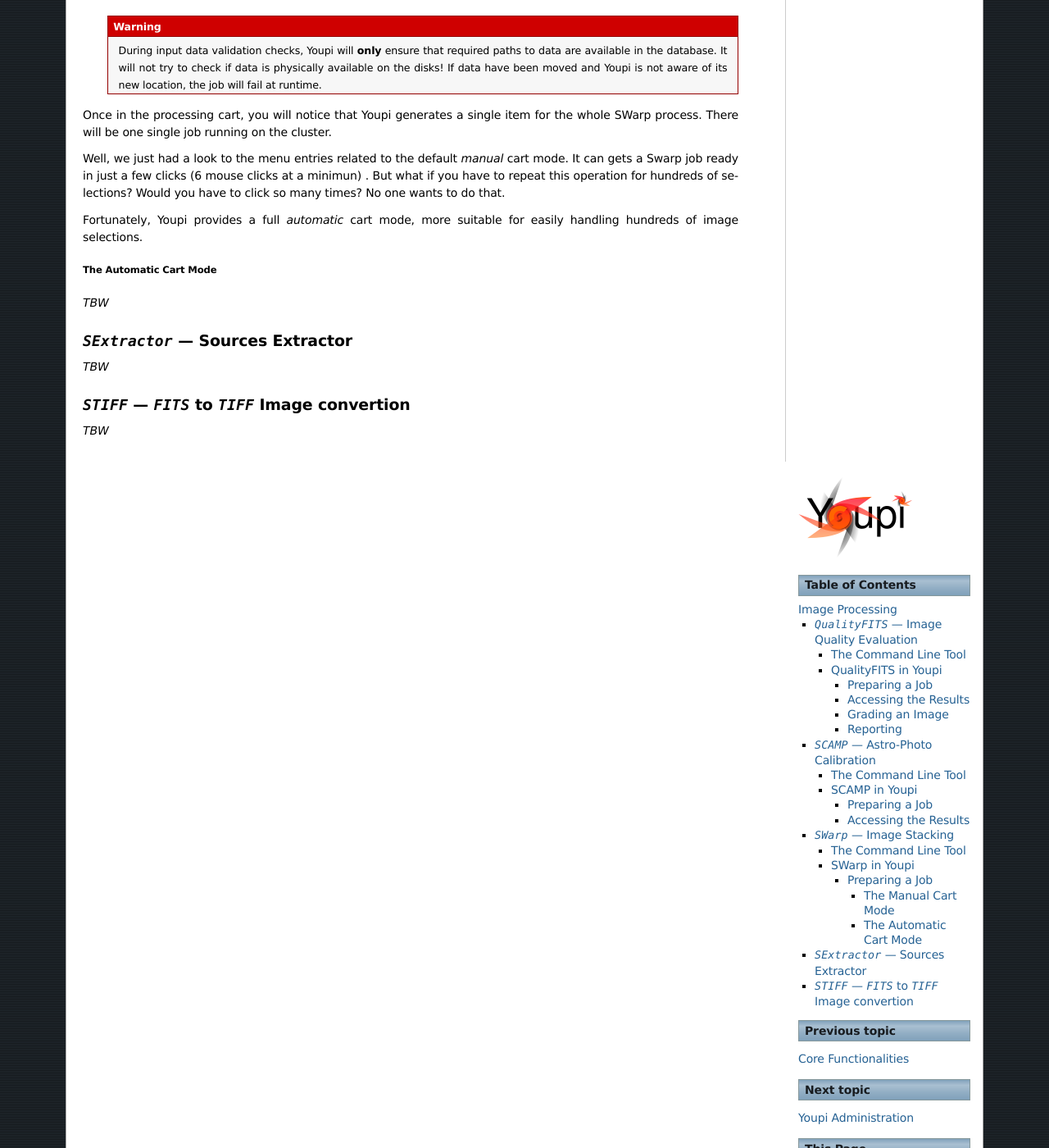
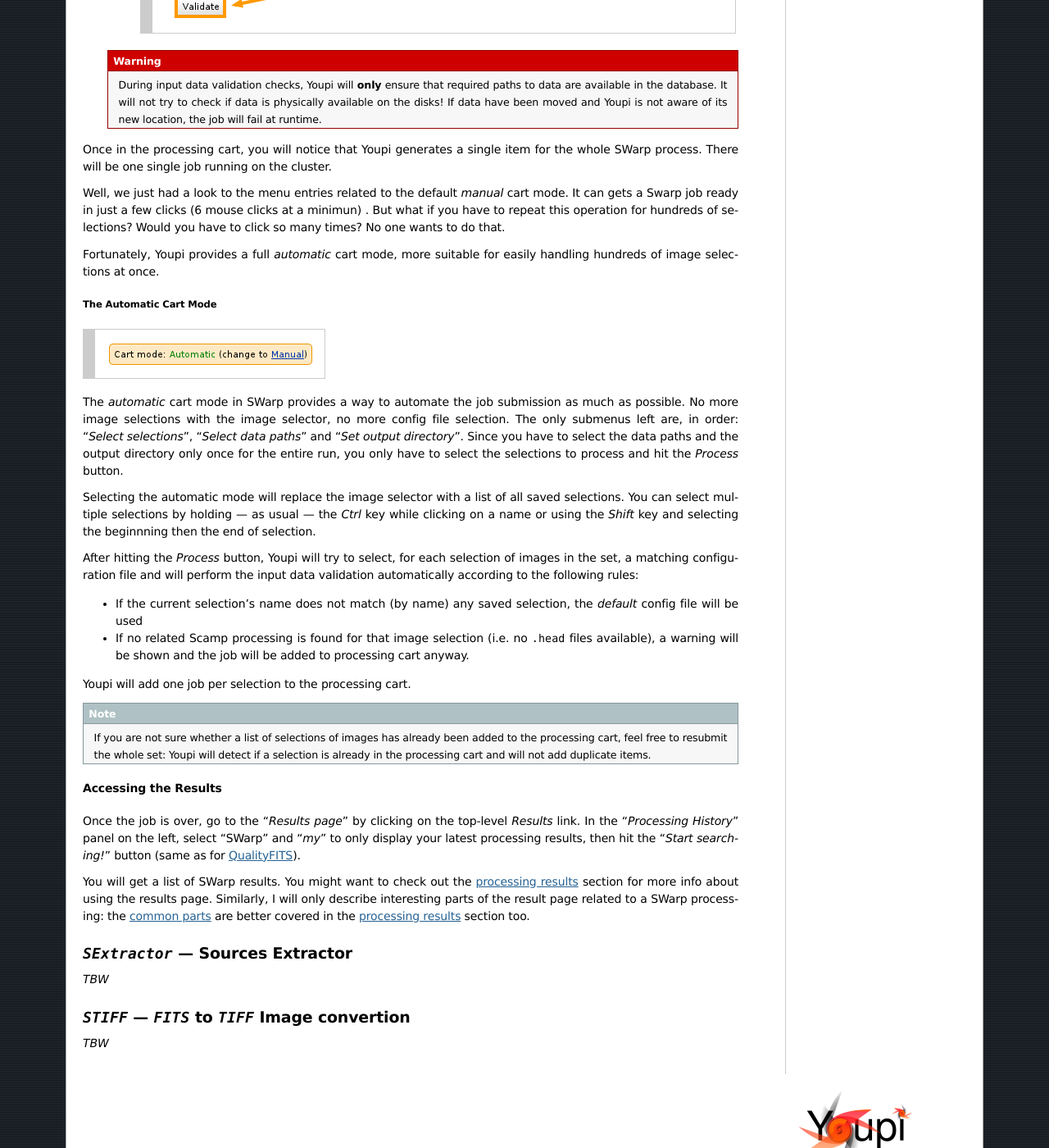
Before and after one commit to gotsunami/Youpi, a Sphinx documentation site: the page built from doc/handbook/source/processing.txt, in a window 1280 px wide and 1400 px high, scrolled down 12948 px. Shown: the whole window at 82% size. Built offline with Sphinx 7.4.7, drawn with Linux system fonts in a browser that asks for light colours; formulas are drawn with MathJax 3; the version number could not be read and is left out; some of the changed text lies outside the part shown.

Commit message:
Handbook: swarp auto cart mode section complete

```diff
--- a/doc/handbook/source/processing.txt
+++ b/doc/handbook/source/processing.txt
@@ -519,7 +519,8 @@
 
               This is also true for ``.head`` file selection but a bit different: Youpi looks for all successful
               SCAMPs matching the image selection and will let you select one of them in the UI before adding the
-              job to the cart.
+              job to the cart. If no related Scamp processing is found for a selection of images, Youpi will issue
+              a warning and the job will be added to the processing cart anyway. This is non-blocking.
 
     Once the checks are over (you will get warnings if anything goes wrong), hit the *Validate* button to send the
     job to the processing cart. In the following example, I used a very small *mat* selection of two images and let
@@ -541,15 +542,53 @@
 for hundreds of selections? Would you have to click so many times? No one wants to do that.
 
 Fortunately, Youpi provides a full *automatic* cart mode, more suitable for easily handling hundreds of
-image selections.
+image selections at once.
 
 .. _auto_cart_mode:
 
 The Automatic Cart Mode
 """""""""""""""""""""""
 
-*TBW*
+.. image:: figures/swarp-cart-auto.png
+   :class: capture
 
+The *automatic* cart mode in SWarp provides a way to automate the job submission as much as possible. No more
+image selections with the image selector, no more config file selection. The only submenus left are, in order:
+"*Select selections*", "*Select data paths*" and "*Set output directory*". Since you have to select the data
+paths and the output directory only once for the entire run, you only have to select the selections to process
+and hit the *Process* button.
+
+Selecting the automatic mode will replace the image selector with a list of all saved selections. You can select
+multiple selections by holding --- as usual --- the *Ctrl* key while clicking on a name or using the *Shift* key
+and selecting the beginnning then the end of selection.
+
+After hitting the *Process* button, Youpi will try to select, for each selection of images in the set, a
+matching configuration file and will perform the input data validation automatically according to the
+following rules:
+
+- If the current selection's name does not match (by name) any saved selection, the *default* config file will
+  be used
+- If no related Scamp processing is found for that image selection (i.e. no ``.head`` files available), a
+  warning will be shown and the job will be added to processing cart anyway.
+
+Youpi will add one job per selection to the processing cart.
+
+.. note:: If you are not sure whether a list of selections of images has already been added to the processing cart,
+          feel free to resubmit the whole set: Youpi will detect if a selection is already in the processing cart
+          and will not add duplicate items.
+
+Accessing the Results
+^^^^^^^^^^^^^^^^^^^^^
+
+Once the job is over, go to the "*Results page*" by clicking on the top-level *Results* link. In
+the "*Processing History*" panel on the left, select "SWarp" and "*my*" to only display your
+latest processing results, then hit the "*Start searching!*" button (same as for
+:ref:`QualityFITS <qf_processing_history>`).
+
+You will get a list of SWarp results. You might want to check out the :ref:`processing results <processing_results>`
+section for more info about using the results page. Similarly, I will only describe interesting parts of
+the result page related to a SWarp processing: the :ref:`common parts <pr_common_parts>` are better covered in
+the :ref:`processing results <processing_results>` section too.
 
 .. _proc_sextractor:
 
```
Also changed, not shown: doc/handbook/source/figures/swarp-cart-auto.png (added).
